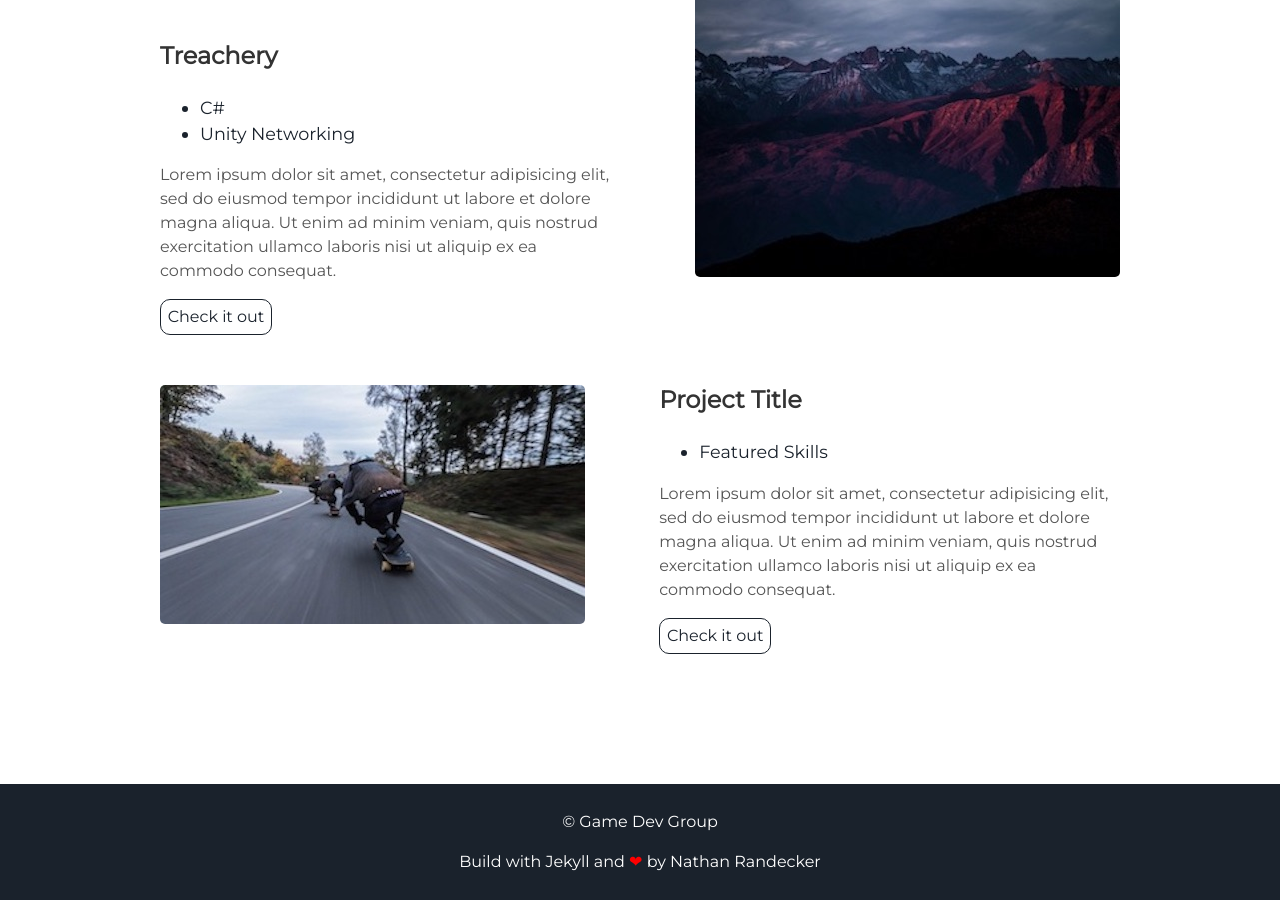
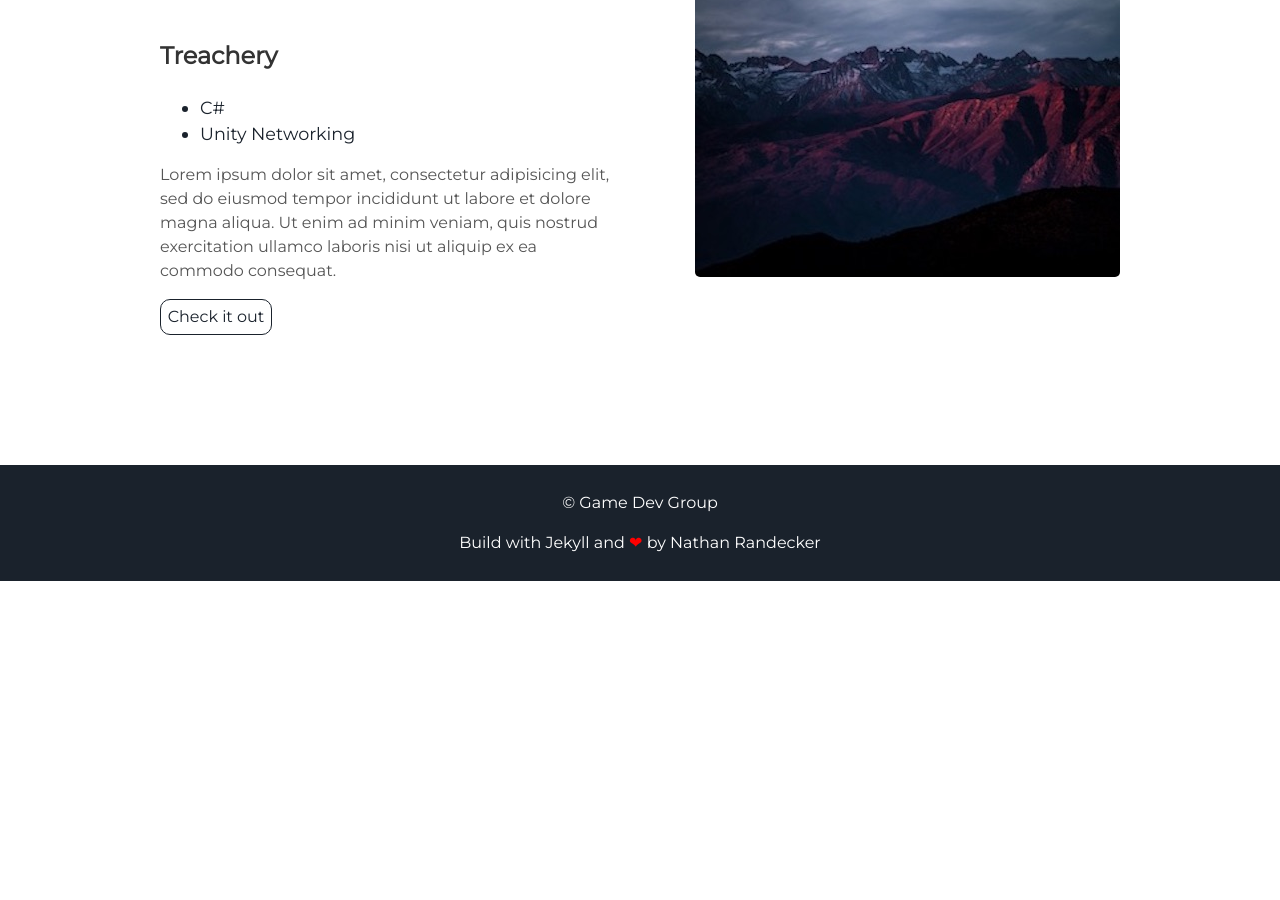
Before and after one commit to gamedevcincy/gamedevcincy.github.io, a Jekyll site: the page built from index.html, in a window 1280 px wide and 900 px high, scrolled down 1682 px. Built offline with Jekyll 4.4.1, drawn with Linux system fonts in a browser that asks for light colours; after the commit the page ends 2263 px from its top, so only the background shows below that; some of the changed lines change nothing that is shown.

Commit message:
Updated projects

```diff
--- a/_includes/projects.html
+++ b/_includes/projects.html
@@ -15,6 +15,7 @@
     <a class="project-link" href="https://github.com/nicholas-maltbie/Treachery">Check it out</a>
   </div>
 </div>
+{% comment %} Project Template
 <div class="user-projects">
   <div class="images-left">
     <img alt="mountains" src="{{ "/assets/img/skate.jpg" | prepend: site.baseurl }}" />
@@ -27,4 +28,4 @@
     <p>Lorem ipsum dolor sit amet, consectetur adipisicing elit, sed do eiusmod tempor incididunt ut labore et dolore magna aliqua. Ut enim ad minim veniam, quis nostrud exercitation ullamco laboris nisi ut aliquip ex ea commodo consequat.</p>
     <a class="project-link" href="#">Check it out</a>
   </div>
-</div>
+</div> {% endcomment %}
```
